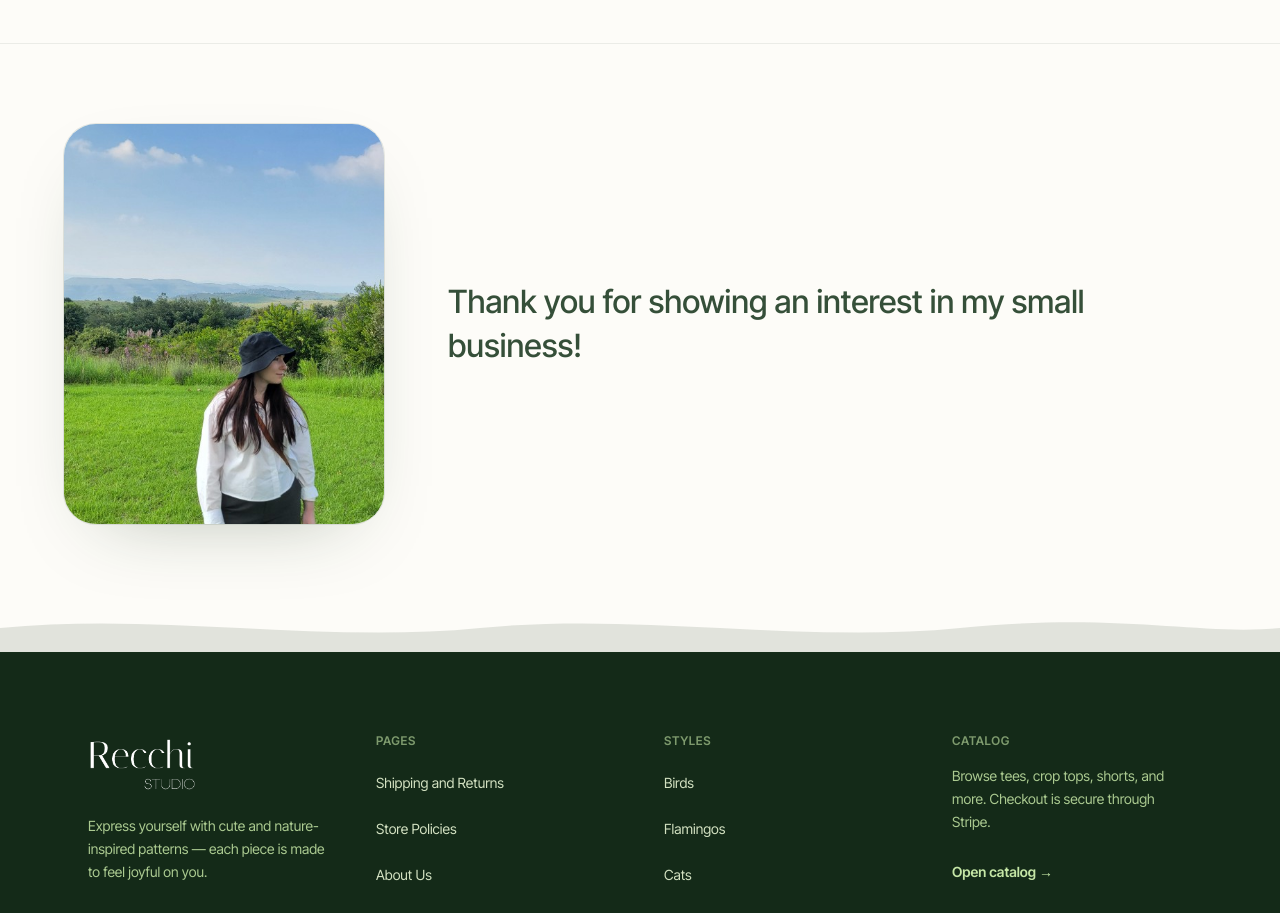
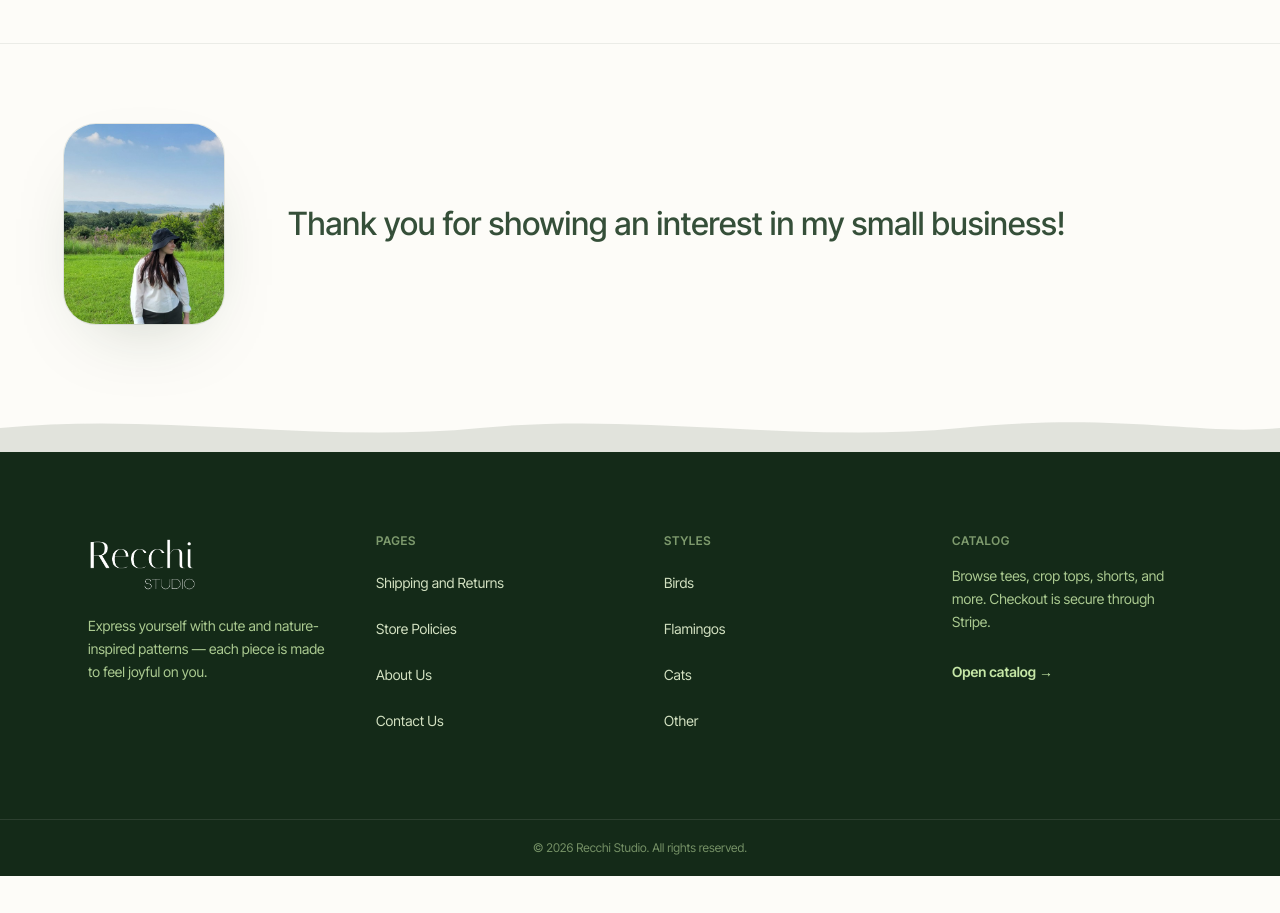
Before and after one commit to Kierdube/RecchiStudio, a Next.js app: page / in a window 1280 px wide. Shown: the part 2300-3213 px from the top of the page. After the commit the page ends 3176 px from the top, so only its background shows below. Built offline with nearby package versions, Linux system fonts and the light colour scheme; no server answers; the database is empty.

Commit message:
Halve closing section image size on homepage.

```diff
--- a/src/app/(marketing)/page.tsx
+++ b/src/app/(marketing)/page.tsx
@@ -181,7 +181,7 @@ export default async function HomePage() {
       <section className="border-t border-[#19371E]/8 px-4 py-12 sm:px-6 sm:py-16 lg:py-20">
         <div className="mx-auto flex max-w-6xl flex-col items-center gap-8 sm:gap-10 lg:flex-row lg:items-center lg:gap-12 xl:gap-16">
           {closingImageUrl ? (
-            <div className="w-full max-w-[17.5rem] shrink-0 sm:max-w-[19rem] lg:max-w-[20rem]">
+            <div className="w-full max-w-[8.75rem] shrink-0 sm:max-w-[9.5rem] lg:max-w-[10rem]">
               <div className="overflow-hidden rounded-[2rem] bg-gradient-to-b from-[#F4F9EF] to-[#E8F0DD] shadow-[0_28px_80px_-40px_rgba(25,55,30,0.35)] ring-1 ring-[#19371E]/10">
                 {/* eslint-disable-next-line @next/next/no-img-element */}
                 <img
```
